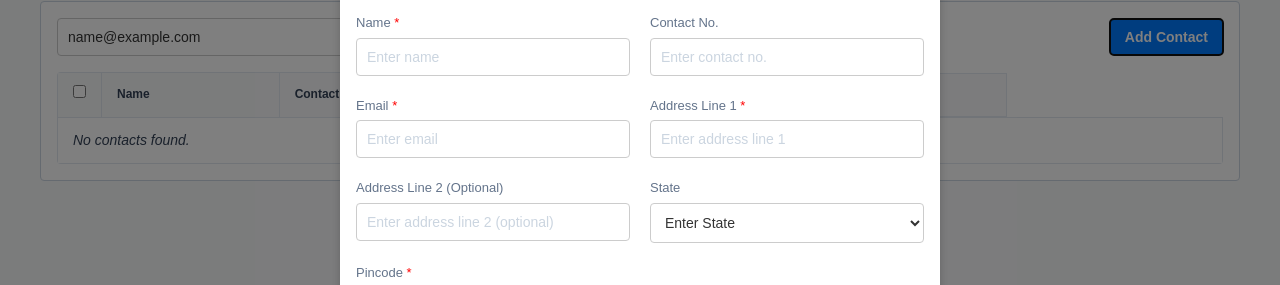
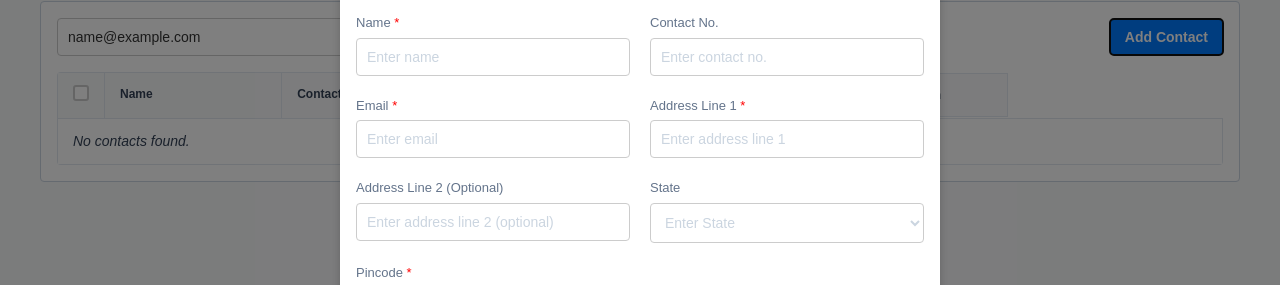
Before and after one commit to CHINMAY02CS/Contact-Manager, a React (Vite) app: page / in a window 1280 px wide. Both pictures are taken after typing "name@example.com" into the empty fields and a click on the button "Add Contact". Shown: the part 138-423 px from the top of the page. Built offline with nearby package versions, Linux system fonts and the light colour scheme.

Commit message:
Update checkbox styles and enhance state selection in ContactForm

```diff
--- a/src/App.css
+++ b/src/App.css
@@ -183,18 +183,37 @@ textarea:focus {
 }
 
 input[type="checkbox"] {
-  width: auto; /* keep default size */
-  height: auto;
+  width: 16px; /* keep default size */
+  height: 16px;
+  min-width: 16px;
+  max-width: 16px;
   accent-color: var(--primary-color); /* sets the checked color */
-  background-color: var(--bg-white); /* for most browsers */
-  border: 1px solid var(--border-color);
-  fill: var(--bg-white);
+  background-color: var(--bg-white) !important; /* for most browsers */
+  border: 2px solid var(--border-color);
+  border-radius: 3px;
+  --webkit-appearance: none;
+  --moz-appearance: none;
+  appearance: none;
+  position: relative;
+  padding: 0 !important;
+  flex-shrink: 0;
 }
 
-/* Ensure unchecked boxes appear white on some browsers */
-input[type="checkbox"]:not(:checked) {
-  background-color: var(--bg-white);
-  fill: var(--bg-white);
+input[type="checkbox"]:checked {
+  background-color: var(--primary-color) !important;
+  border-color: var(--primary-color);
+}
+
+input[type="checkbox"]:checked::after {
+  content: "";
+  position: absolute;
+  left: 4px;
+  top: 1px;
+  width: 4px;
+  height: 8px;
+  border: solid white;
+  border-width: 0 2px 2px 0;
+  transform: rotate(45deg);
 }
 
 .mr-10 {
--- a/src/components/ContactForm.tsx
+++ b/src/components/ContactForm.tsx
@@ -60,8 +60,10 @@ const ContactForm: React.FC<ContactFormProps> = ({
         {/* State */}
         <div className="form-group">
           <label htmlFor="state">State</label>
-          <select id="state" {...register("state")}>
-            <option value="">Enter State</option>
+          <select id="state" {...register("state")} defaultValue="">
+            <option value="" disabled>
+              Enter State
+            </option>
             {indianStates.map((state) => (
               <option key={state} value={state}>
                 {state}
--- a/src/styles/ContactForm.css
+++ b/src/styles/ContactForm.css
@@ -54,6 +54,10 @@
   border-color: var(--primary-color); /* Highlight border on focus */
 }
 
+.form-group select:has(option[value=""]:checked) {
+  color: #cbd5e0;
+}
+
 /* Error State Styles */
 .input-error {
   border-color: var(
```
